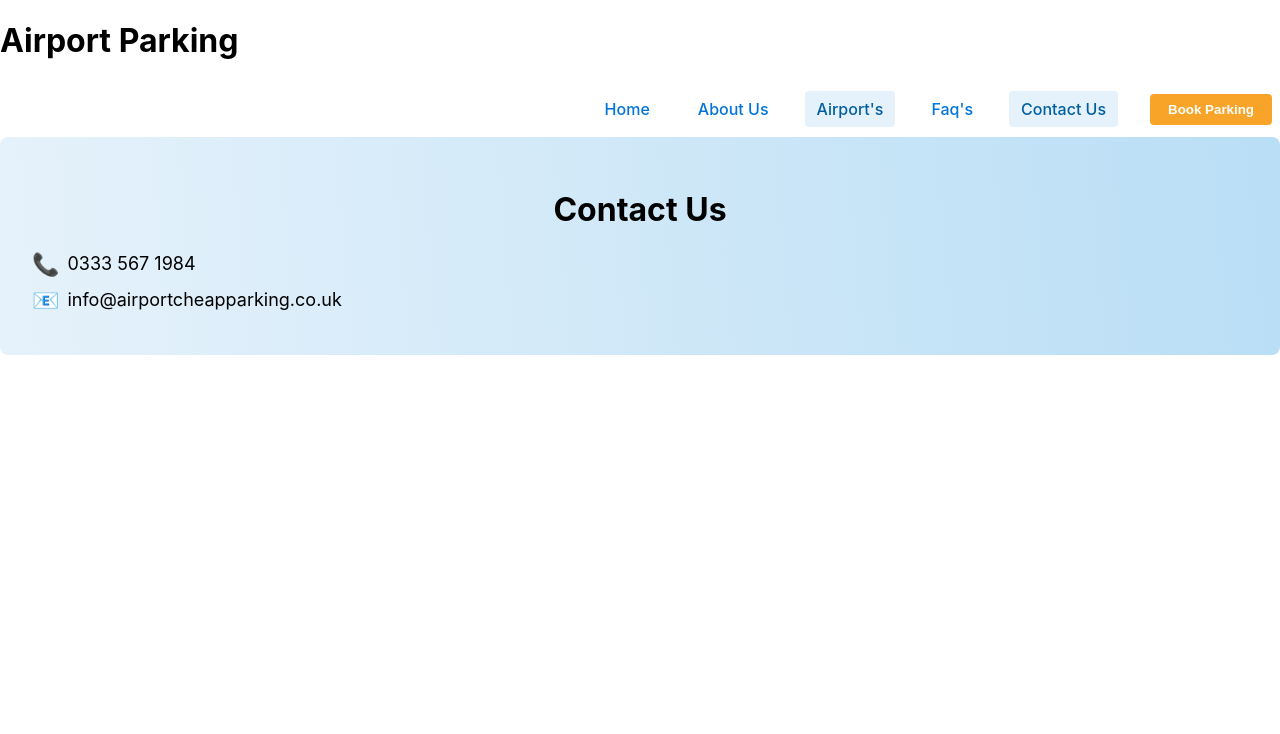
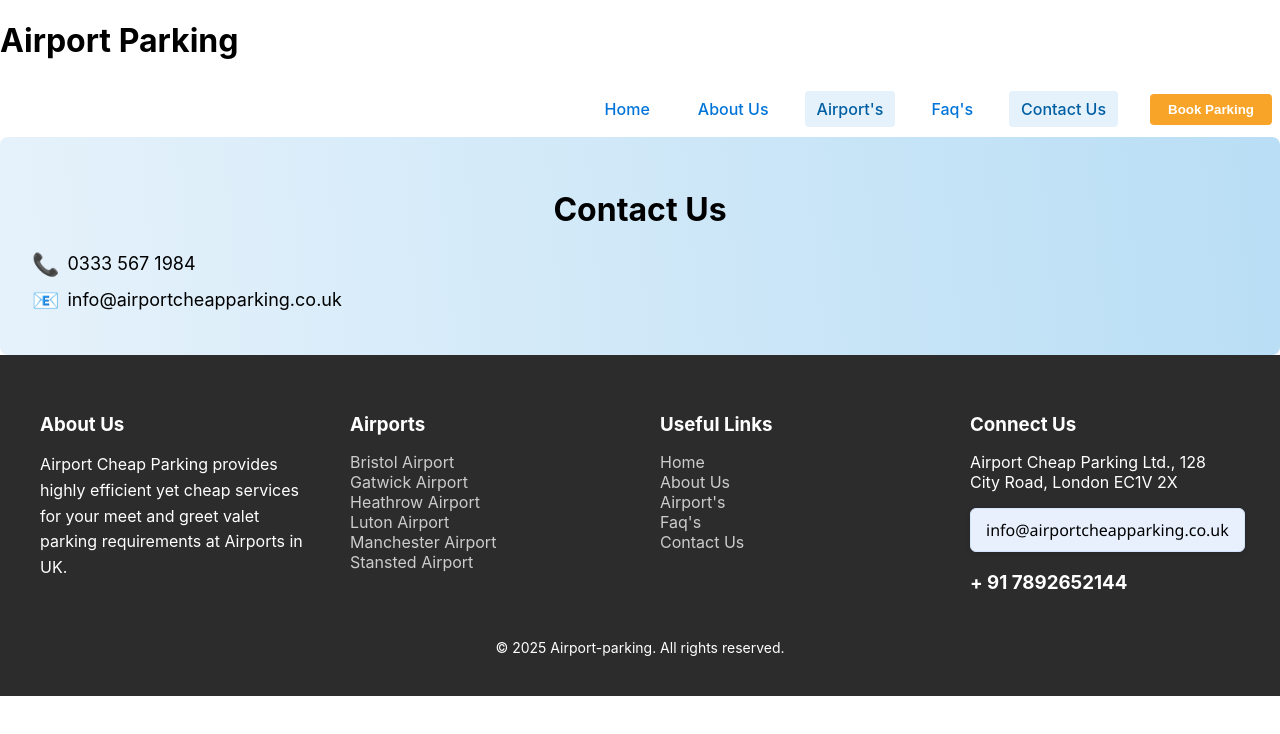
Before and after one commit to adityaDev1906/Airport-Parking, a React (Create React App) app: page /contact in a window 1280 px wide. Shown: the top 734 px of the page. Built offline with nearby package versions, Linux system fonts and the light colour scheme.

Commit message:
Feat: Added the footer to application

```diff
--- a/src/App.js
+++ b/src/App.js
@@ -1,27 +1,48 @@
-import React, {useState} from 'react';
-import './App.css';
-import Home from './components/Home';
-import About from './components/About';
-import Faqs from './components/Faqs';
-import Contact from './components/Contact';
-import BristolAirport from './components/Airports/bristol-airport';
-import GatwickAirport from './components/Airports/gatwick-airport'
-import HeathrowAirport from './components/Airports/heathrow-airport';
-import LutonAirport from './components/Airports/luton-airport';
-import ManchesterAirport from './components/Airports/manchester-airport';
-import StanstedAirport from './components/Airports/stansted-airport';
-import { BrowserRouter as Router, Routes, Route, NavLink } from 'react-router-dom';
+import React, { useState } from "react";
+import "./App.css";
+import Home from "./components/Home";
+import About from "./components/About";
+import Faqs from "./components/Faqs";
+import Contact from "./components/Contact";
+import BristolAirport from "./components/Airports/bristol-airport";
+import GatwickAirport from "./components/Airports/gatwick-airport";
+import HeathrowAirport from "./components/Airports/heathrow-airport";
+import LutonAirport from "./components/Airports/luton-airport";
+import ManchesterAirport from "./components/Airports/manchester-airport";
+import StanstedAirport from "./components/Airports/stansted-airport";
+import {
+  BrowserRouter as Router,
+  Routes,
+  Route,
+  NavLink,
+} from "react-router-dom";
+import Footer from "./components/Footer/Footer";
 
 const App = () => {
   const [airportDropdown, setAirportDropdown] = useState(false);
   return (
+    <>
       <Router>
         <div className="App">
           <h1>Airport Parking</h1>
           <nav>
             <ul>
-      <li><NavLink to="/" className={({ isActive }) => isActive ? "active" : ""}>Home</NavLink></li>
-      <li><NavLink to="/about" className={({ isActive }) => isActive ? "active" : ""}>About Us</NavLink></li>
+              <li>
+                <NavLink
+                  to="/"
+                  className={({ isActive }) => (isActive ? "active" : "")}
+                >
+                  Home
+                </NavLink>
+              </li>
+              <li>
+                <NavLink
+                  to="/about"
+                  className={({ isActive }) => (isActive ? "active" : "")}
+                >
+                  About Us
+                </NavLink>
+              </li>
               <li
                 className="dropdown"
                 onMouseEnter={() => setAirportDropdown(true)}
@@ -29,24 +50,80 @@ const App = () => {
               >
                 <NavLink
                   to="#"
-    className={({ isActive }) => isActive ? "active" : ""}
-    onClick={e => e.preventDefault()}
+                  className={({ isActive }) => (isActive ? "active" : "")}
+                  onClick={(e) => e.preventDefault()}
                 >
                   Airport's
                 </NavLink>
                 {airportDropdown && (
                   <ul className="dropdown-menu">
-      <li><NavLink to="/bristol" className={({ isActive }) => isActive ? "active" : ""}>Bristol Airport</NavLink></li>
-      <li><NavLink to="/gatwick" className={({ isActive }) => isActive ? "active" : ""}>Gatwick Airport</NavLink></li>
-      <li><NavLink to="/heathrow" className={({ isActive }) => isActive ? "active" : ""}>Heathrow Airport</NavLink></li>
-      <li><NavLink to="/luton" className={({ isActive }) => isActive ? "active" : ""}>Luton Airport</NavLink></li>
-      <li><NavLink to="/manchester" className={({ isActive }) => isActive ? "active" : ""}>Manchester Airport</NavLink></li>
-      <li><NavLink to="/stansted" className={({ isActive }) => isActive ? "active" : ""}>Stansted Airport</NavLink></li>
+                    <li>
+                      <NavLink
+                        to="/bristol"
+                        className={({ isActive }) => (isActive ? "active" : "")}
+                      >
+                        Bristol Airport
+                      </NavLink>
+                    </li>
+                    <li>
+                      <NavLink
+                        to="/gatwick"
+                        className={({ isActive }) => (isActive ? "active" : "")}
+                      >
+                        Gatwick Airport
+                      </NavLink>
+                    </li>
+                    <li>
+                      <NavLink
+                        to="/heathrow"
+                        className={({ isActive }) => (isActive ? "active" : "")}
+                      >
+                        Heathrow Airport
+                      </NavLink>
+                    </li>
+                    <li>
+                      <NavLink
+                        to="/luton"
+                        className={({ isActive }) => (isActive ? "active" : "")}
+                      >
+                        Luton Airport
+                      </NavLink>
+                    </li>
+                    <li>
+                      <NavLink
+                        to="/manchester"
+                        className={({ isActive }) => (isActive ? "active" : "")}
+                      >
+                        Manchester Airport
+                      </NavLink>
+                    </li>
+                    <li>
+                      <NavLink
+                        to="/stansted"
+                        className={({ isActive }) => (isActive ? "active" : "")}
+                      >
+                        Stansted Airport
+                      </NavLink>
+                    </li>
                   </ul>
                 )}
               </li>
-      <li><NavLink to="/faqs" className={({ isActive }) => isActive ? "active" : ""}>Faq's</NavLink></li>
-      <li><NavLink to="/contact" className={({ isActive }) => isActive ? "active" : ""}>Contact Us</NavLink></li>
+              <li>
+                <NavLink
+                  to="/faqs"
+                  className={({ isActive }) => (isActive ? "active" : "")}
+                >
+                  Faq's
+                </NavLink>
+              </li>
+              <li>
+                <NavLink
+                  to="/contact"
+                  className={({ isActive }) => (isActive ? "active" : "")}
+                >
+                  Contact Us
+                </NavLink>
+              </li>
               <li>
                 <button className="book-btn">Book Parking</button>
               </li>
@@ -66,7 +143,10 @@ const App = () => {
           </Routes>
         </div>
       </Router>
+
+      <Footer />
+    </>
   );
-}
+};
 
 export default App;
--- /dev/null
+++ b/src/components/Footer/Footer.css
@@ -0,0 +1,71 @@
+/* components/Footer.css */
+
+.site-footer {
+  background: #2c2c2c;
+  color: #fff;
+  padding: 40px 20px;
+}
+
+.footer-container {
+  display: flex;
+  flex-wrap: wrap;
+  gap: 40px;
+  max-width: 1200px;
+  margin: auto;
+}
+
+.footer-about,
+.footer-links {
+  flex: 1;
+  min-width: 250px;
+}
+
+.footer-about h3,
+.footer-links h3 {
+  margin-bottom: 15px;
+}
+
+.footer-about p {
+  line-height: 1.6;
+}
+
+.footer-links ul {
+  list-style: none;
+  padding: 0;
+}
+
+.footer-links ul li a {
+  color: #ccc;
+  text-decoration: none;
+  transition: color 0.3s;
+}
+
+.footer-links ul li a:hover {
+  color: #fff;
+}
+
+.footer-bottom {
+  text-align: center;
+  margin-top: 30px;
+  font-size: 14px;
+}
+
+.email-link {
+  display: inline-block;
+  font-family: 'Segoe UI', Tahoma, Geneva, Verdana, sans-serif;
+  font-size: 16px;
+  color: #000000;
+  background-color: #e8f0fe;
+  padding: 10px 15px;
+  border: 1px solid #d2e3fc;
+  border-radius: 6px;
+  text-decoration: none;
+  transition: background-color 0.3s, box-shadow 0.3s;
+  box-shadow: 0 2px 5px rgba(0,0,0,0.1);
+}
+
+.email-link:hover {
+  background-color: #d2e3fc;
+  box-shadow: 0 4px 10px rgba(0,0,0,0.15);
+  color: #174ea6;
+}
--- /dev/null
+++ b/src/components/Footer/Footer.js
@@ -0,0 +1,80 @@
+// components/Footer.jsx
+import React from "react";
+import "./Footer.css";
+
+const Footer = () => {
+  return (
+    <footer className="site-footer">
+      <div className="footer-container">
+        <div className="footer-about">
+          <h3>About Us</h3>
+          <p>
+            Airport Cheap Parking provides highly efficient yet cheap services
+            for your meet and greet valet parking requirements at Airports in
+            UK.
+          </p>
+        </div>
+        <div className="footer-links">
+          <h3>Airports</h3>
+          <ul>
+            <li>
+              <a href="/bristol">Bristol Airport</a>
+            </li>
+            <li>
+              <a href="/gatwick">Gatwick Airport</a>
+            </li>
+            <li>
+              <a href="/heathrow">Heathrow Airport</a>
+            </li>
+            <li>
+              <a href="/luton">Luton Airport</a>
+            </li>
+            <li>
+              <a href="/manchester">Manchester Airport</a>
+            </li>
+            <li>
+              <a href="/stansted">Stansted Airport</a>
+            </li>
+          </ul>
+        </div>
+
+        <div className="footer-links">
+          <h3> Useful Links </h3>
+          <ul>
+            <li>
+              <a href="/">Home</a>
+            </li>
+            <li>
+              <a href="/about">About Us</a>
+            </li>
+            <li>
+              <a href="/airports">Airport's</a>
+            </li>
+            <li>
+              <a href="/Faqs">Faq's</a>
+            </li>
+            <li>
+              <a href="/contact">Contact Us</a>
+            </li>
+          </ul>
+        </div>
+
+        <div className="footer-links">
+          <h3> Connect Us </h3>
+          <p>Airport Cheap Parking Ltd., 128 City Road, London EC1V 2X</p>
+          <a href="https://mail.google.com" target="_blank" class="email-link">
+            info@airportcheapparking.co.uk
+          </a>
+
+          <h3>+ 91 7892652144</h3>
+        </div>
+      </div>
+
+      <div className="footer-bottom">
+        &copy; 2025 Airport-parking. All rights reserved.
+      </div>
+    </footer>
+  );
+};
+
+export default Footer;
```
Lines whose indentation alone changed are shown as unchanged.
